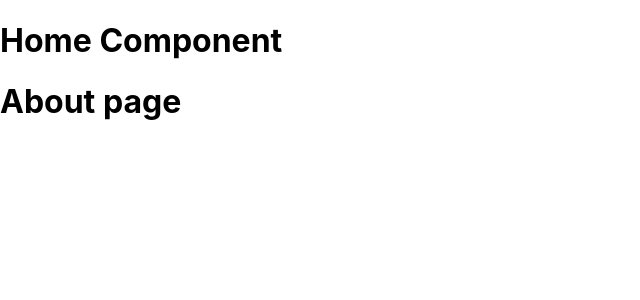
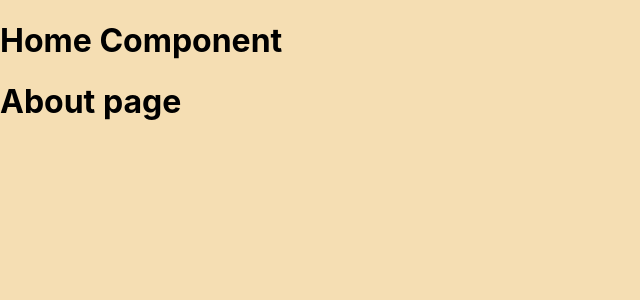
Before and after one commit to jawadd/react-projects, a React (Create React App) app: page / in a window 1280 px wide. Shown: the top 300 px of the page, without its empty margins (0-640 px from the left). Built offline with nearby package versions, Linux system fonts and the light colour scheme.

Commit message:
Using external CSS

```diff
--- a/src/Home.js
+++ b/src/Home.js
@@ -1,4 +1,5 @@
 import React from "react";
+import './index.css'
 
 const Home = ( ) => {
     return(
--- a/src/index.css
+++ b/src/index.css
@@ -11,3 +11,6 @@ code {
   font-family: source-code-pro, Menlo, Monaco, Consolas, 'Courier New',
     monospace;
 }
+body{
+  background-color: wheat;
+}
```
